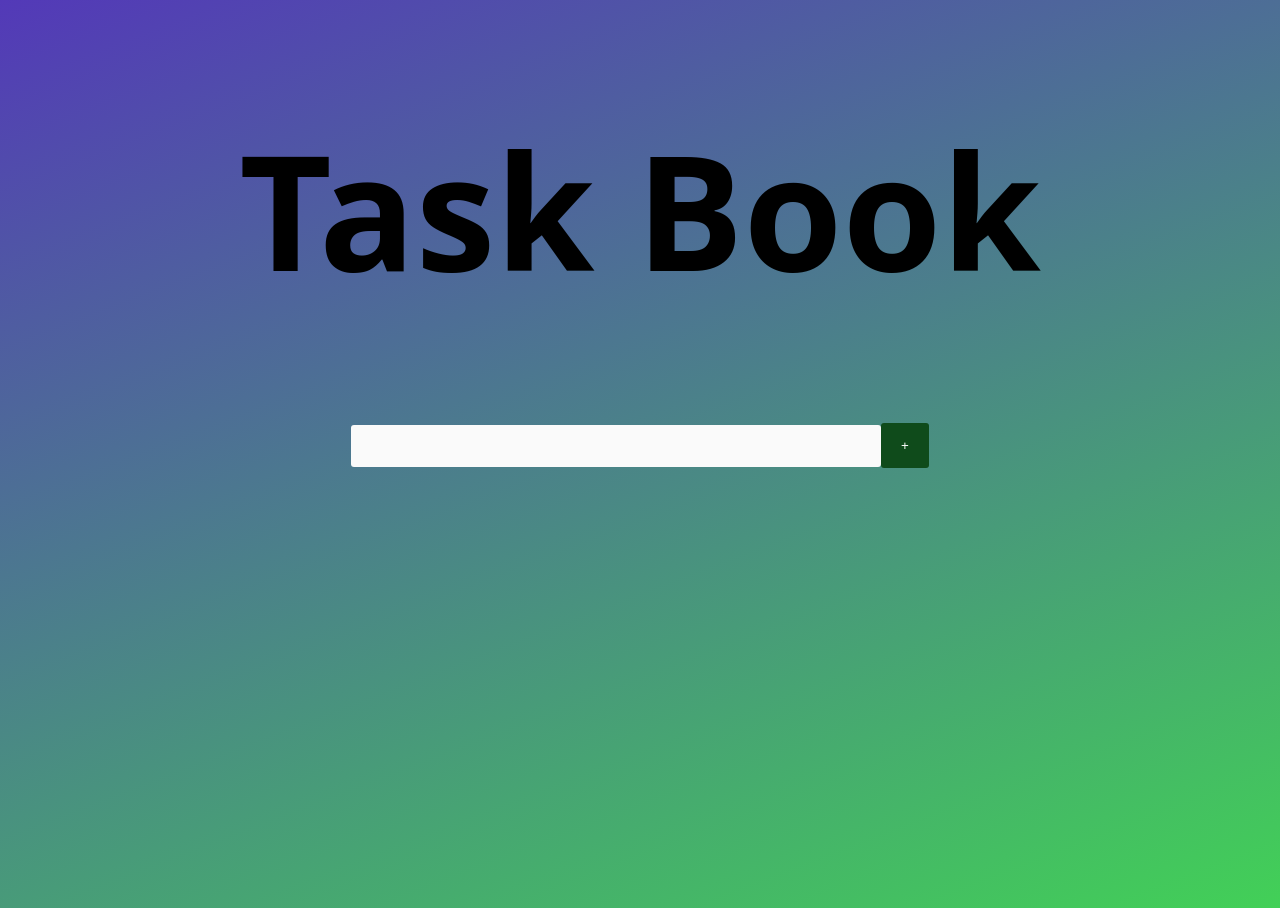
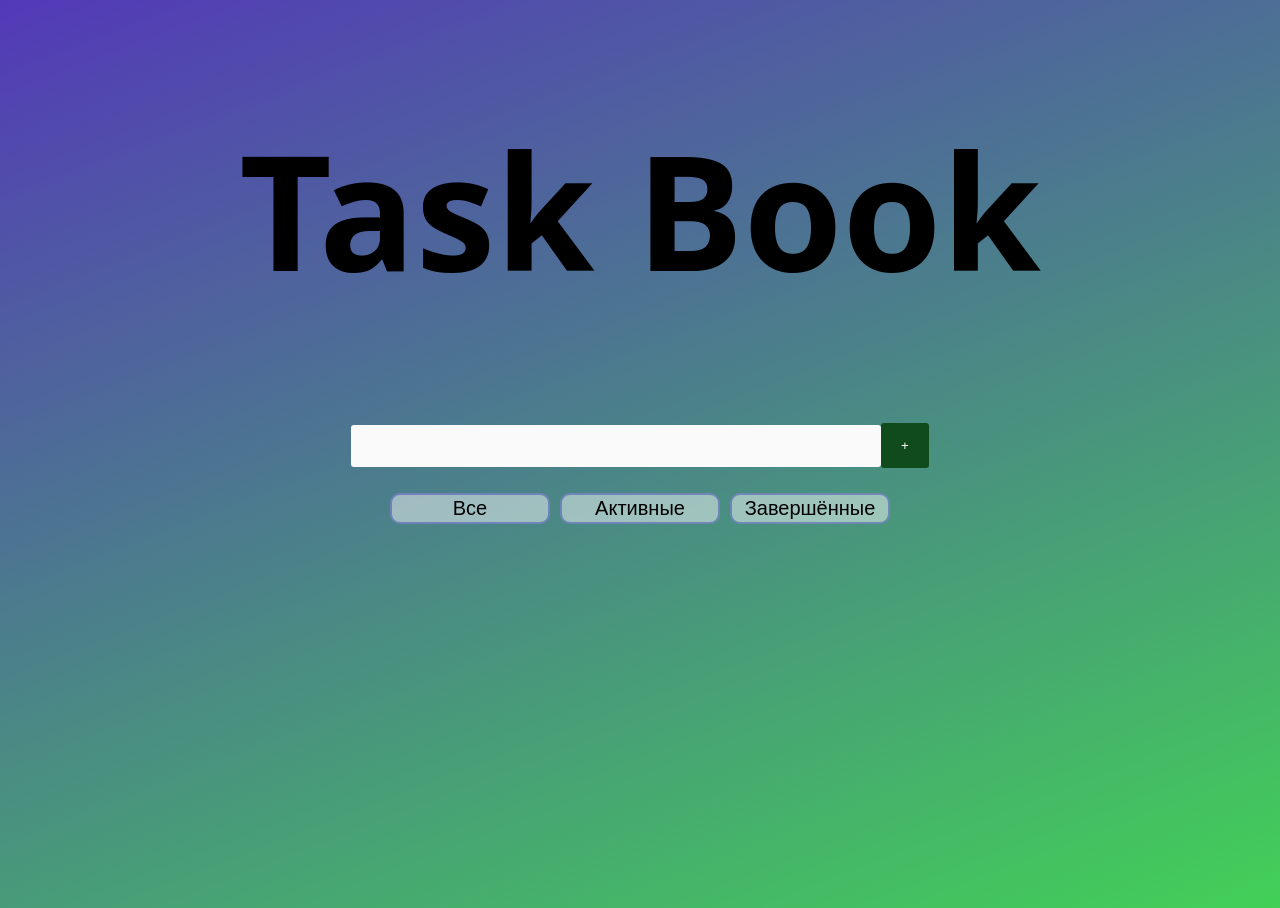
Before and after one commit to Madina-Dzh/TaskBook-vue, a Vue app: page / in a window 1280 px wide. Built offline with nearby package versions, Linux system fonts and the light colour scheme; a web font is replaced by a local one.

Commit message:
Добавила кнопки/табы: "Все", "Активные", "Завершённые"

```diff
--- a/src/App.vue
+++ b/src/App.vue
@@ -1,9 +1,10 @@
 <script>
   import Task from './components/Task.vue'
   import AddTask from './components/AddTask.vue'
+  import Tabs from './components/Tabs.vue'
 
   export default {
-    components: { Task, AddTask },
+    components: { Task, AddTask, Tabs },
     data() {
       return {
         inputTask: '',
@@ -62,6 +63,7 @@
   <h1>Task Book</h1>
   <AddTask :changeInput="changeInput" :addTask="addTask" />
   <p v-show="error != ''">{{error}}</p><br><br>
+  <Tabs />
   <Task v-for="(el, index) in tasks" :key="index" :text="el.text" :deleteTask="deleteTask" :index="index" :setStatus="setStatus" :status="this.tasks[index].status" />
 </template>
 
--- /dev/null
+++ b/src/components/Tabs.vue
@@ -0,0 +1,30 @@
+<script>
+    export default {
+
+    }
+</script>
+
+<template>
+    <button>Все</button>
+    <button>Активные</button>
+    <button>Завершённые</button>
+</template>
+
+<style scoped>
+    button {
+        height: 31px;
+        background: none;
+        width: 160px;
+        font-size: 20px;
+        margin: 5px;
+        cursor: pointer;
+        background: rgba(255, 255, 255, 0.474);
+        border-radius: 10px;
+        border: none;
+        border: rgba(47, 52, 175, 0.421) solid 2px;
+    }
+
+    button:active {
+        background: rgba(187, 187, 187, 0.474);
+    }
+</style>
```
